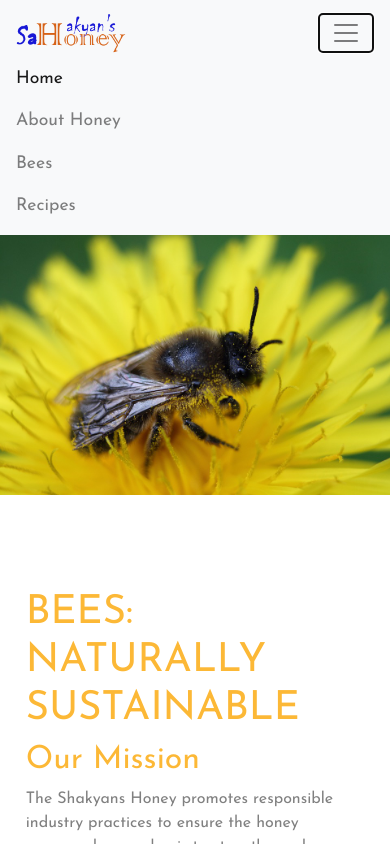
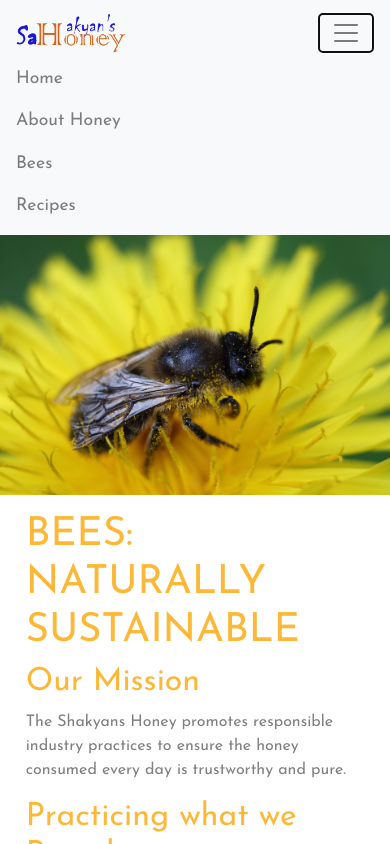
Before and after one commit to ArmenianDavid/project2, a React (Create React App) app: page /bees in a window 390 px wide. Both pictures are taken after a click on the button 346 px from the left and 32 px from the top of the page. Shown: the top 844 px of the page. Built offline with nearby package versions, Linux system fonts and the light colour scheme.

Commit message:
Fix : (Banner) is responsive

```diff
--- a/src/Components/Banner.css
+++ b/src/Components/Banner.css
@@ -1,6 +1,7 @@
 .banner {
     width: 100%;
     height: 40vh;
+    max-height: 40vh;
     overflow: hidden;
 }
 .banner-img {
@@ -12,11 +13,21 @@
     }
 }
 @media only screen and (max-width: 1100px) {
+    .banner {
+        width: 100%;
+        height: auto;
+        overflow: hidden;
+    }
     .banner-img {
         transform: translateY(-100px);
     }
 }
-@media only screen and (max-width: 600px) {
+@media only screen and (max-width: 700px) {
+    .banner {
+        width: 100%;
+        height: auto;
+        overflow: hidden;
+    }
     .banner-img {
         transform: translateY(0px);
     }
--- a/src/Components/Navbar.js
+++ b/src/Components/Navbar.js
@@ -23,7 +23,7 @@ const Navbar = () => {
                 <div className="collapse navbar-collapse" id="navbarResponse">
                     <ul className="navbar-nav ml-auto">
                         <li className="nav-item">
-                            <Link to="/home" className="nav-link active">
+                            <Link to="/home" className="nav-link">
                                 {" "}
                                 Home{" "}
                             </Link>
--- a/src/Components/Recipes/RecipesData.js
+++ b/src/Components/Recipes/RecipesData.js
@@ -33,6 +33,8 @@ const recipes = [
             `Scoop out 1” clusters of the mixture and roll  into a ball with your hands.  Then dip the bites in the finely chopped peanuts.  Place each ball on the sheet pan and chill in the refrigerator. `,
 
             `When the bites are chilled and set, store in an airtight container for up to a week.`
-        ]
+        ],
+        information: `Calories 214 kcal; Fat 13 g; Sat Fat 3 g; Carb 23 g; Protein 6 g; Fiber 4 g; Cholesterol 0 mg, Sodium 48 mg; Potassium 182 mg; Calcium 34 mg; Iron 1 mg; Vitamin D 1 mcg`,
+        tip: `You can substitute the peanuts, peanut butter powder and peanut butter for almonds, additional almond flour and almond butter.`
     }
 ];
```
